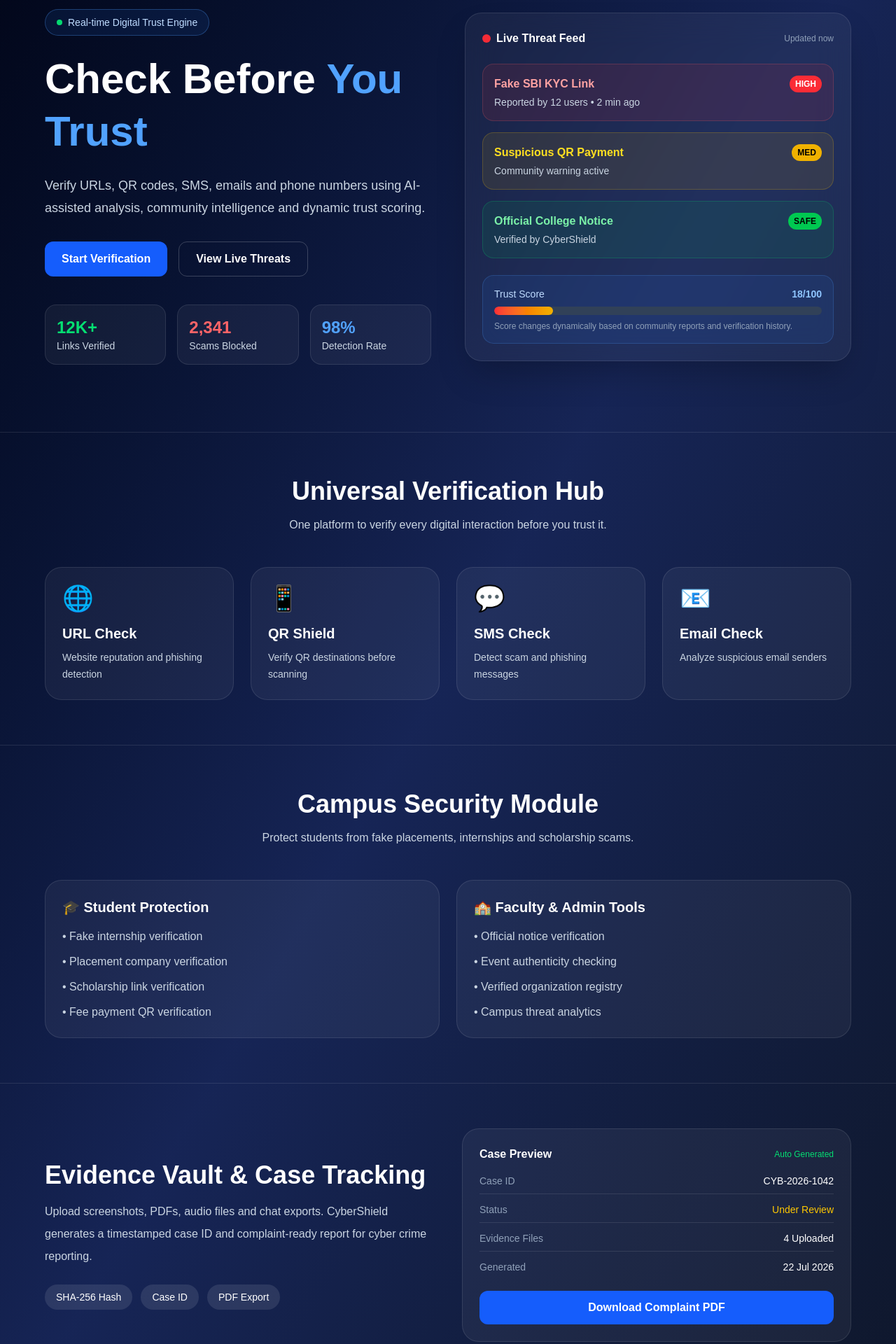
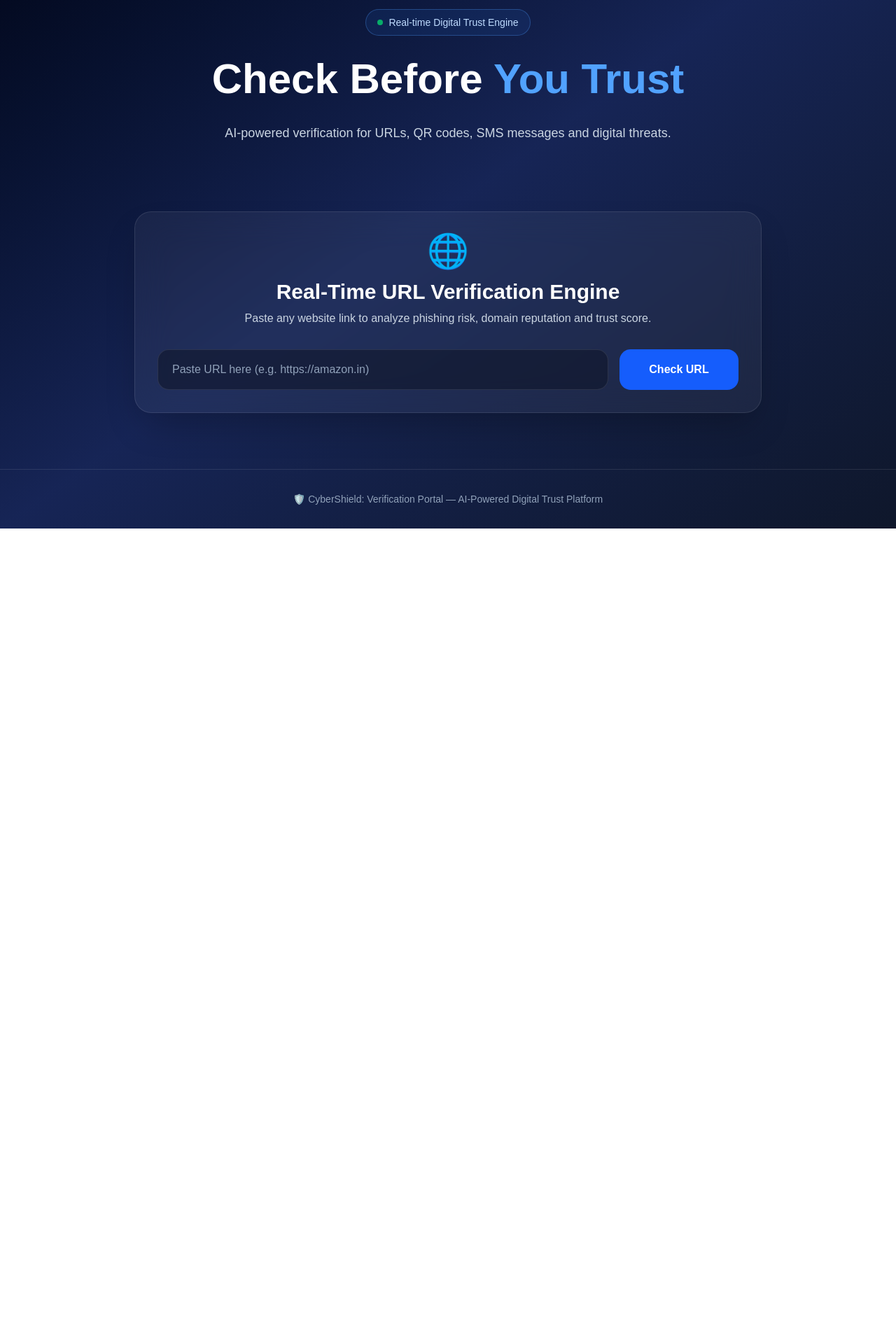
Before and after one commit to jadavdhruvil2812-debug/cybershield-verification-portal, a Next.js app: page / in a window 1280 px wide. Shown: the part 160-2080 px from the top of the page at 70% size. After the commit the page ends 915 px from the top, so only its background shows below. Built offline with nearby package versions, Linux system fonts and the light colour scheme.

Commit message:
Add real-time URL verification engine with trust scoring

```diff
--- a/app/page.tsx
+++ b/app/page.tsx
@@ -1,4 +1,99 @@
+'use client';
+
+import { useState } from 'react';
+
 export default function Home() {
+  const [url, setUrl] = useState('');
+  const [result, setResult] = useState<any>(null);
+  const [loading, setLoading] = useState(false);
+
+  const analyzeUrl = () => {
+    if (!url) return;
+
+    setLoading(true);
+
+    setTimeout(() => {
+      let score = 100;
+      let risk = 'SAFE';
+      let color = 'green';
+      let reasons: string[] = [];
+
+      // Basic URL checks
+      const lowerUrl = url.toLowerCase();
+
+      // HTTPS check
+      if (!lowerUrl.startsWith('https://')) {
+        score -= 25;
+        reasons.push('URL is not using HTTPS encryption');
+      }
+
+      // Suspicious keywords
+      const suspiciousKeywords = [
+        'verify',
+        'login',
+        'update',
+        'kyc',
+        'bank',
+        'secure',
+        'payment',
+        'wallet',
+        'otp',
+      ];
+
+      suspiciousKeywords.forEach((keyword) => {
+        if (lowerUrl.includes(keyword)) {
+          score -= 8;
+          reasons.push(`Suspicious keyword detected: ${keyword}`);
+        }
+      });
+
+      // Fake domain patterns
+      if (
+        lowerUrl.includes('.xyz') ||
+        lowerUrl.includes('.top') ||
+        lowerUrl.includes('.click') ||
+        lowerUrl.includes('.shop')
+      ) {
+        score -= 20;
+        reasons.push('High-risk domain extension detected');
+      }
+
+      // Too many hyphens
+      const hyphenCount = (lowerUrl.match(/-/g) || []).length;
+      if (hyphenCount >= 3) {
+        score -= 15;
+        reasons.push('Domain contains multiple hyphens');
+      }
+
+      // IP address instead of domain
+      if (/\\d+\\.\\d+\\.\\d+\\.\\d+/.test(lowerUrl)) {
+        score -= 30;
+        reasons.push('URL uses direct IP address');
+      }
+
+      // Final classification
+      if (score >= 75) {
+        risk = 'SAFE';
+        color = 'green';
+      } else if (score >= 45) {
+        risk = 'WARNING';
+        color = 'yellow';
+      } else {
+        risk = 'DANGER';
+        color = 'red';
+      }
+
+      setResult({
+        score: Math.max(score, 0),
+        risk,
+        color,
+        reasons,
+      });
+
+      setLoading(false);
+    }, 1500);
+  };
+
   return (
     <main className="min-h-screen bg-gradient-to-br from-slate-950 via-blue-950 to-slate-900 text-white">
       {/* Navbar */}
@@ -17,7 +112,6 @@ export default function Home() {
           <a href="#verify" className="hover:text-white">Verify</a>
           <a href="#alerts" className="hover:text-white">Live Alerts</a>
           <a href="#campus" className="hover:text-white">Campus</a>
-          <a href="#evidence" className="hover:text-white">Evidence</a>
         </div>
 
         <button className="rounded-lg bg-blue-600 px-4 py-2 text-sm font-semibold hover:bg-blue-500 transition">
@@ -26,9 +120,8 @@ export default function Home() {
       </nav>
 
       {/* Hero */}
-      <section className="px-6 py-16 md:py-24">
-        <div className="mx-auto max-w-6xl grid md:grid-cols-2 gap-12 items-center">
-          <div>
+      <section className="px-6 py-16 md:py-24 text-center">
+        <div className="mx-auto max-w-4xl">
           <div className="inline-flex items-center gap-2 rounded-full border border-blue-400/30 bg-blue-500/10 px-4 py-2 text-sm text-blue-200 mb-6">
             <span className="w-2 h-2 rounded-full bg-green-400 animate-pulse"></span>
             Real-time Digital Trust Engine
@@ -39,223 +132,168 @@ export default function Home() {
             <span className="text-blue-400"> You Trust</span>
           </h1>
 
-            <p className="mt-6 text-lg text-slate-300 leading-8 max-w-xl">
-              Verify URLs, QR codes, SMS, emails and phone numbers using AI-assisted analysis,
-              community intelligence and dynamic trust scoring.
+          <p className="mt-6 text-lg text-slate-300 leading-8 max-w-2xl mx-auto">
+            AI-powered verification for URLs, QR codes, SMS messages and digital threats.
           </p>
+        </div>
+      </section>
 
-            <div className="mt-8 flex flex-col sm:flex-row gap-4">
-              <button className="rounded-xl bg-blue-600 px-6 py-3 font-semibold hover:bg-blue-500 transition">
-                Start Verification
-              </button>
-              <button className="rounded-xl border border-white/20 px-6 py-3 font-semibold hover:bg-white/5 transition">
-                View Live Threats
+      {/* REAL URL VERIFICATION ENGINE */}
+      <section id="verify" className="px-6 pb-20">
+        <div className="mx-auto max-w-4xl">
+          <div className="rounded-3xl border border-white/10 bg-white/5 backdrop-blur-xl p-8 shadow-2xl">
+            <div className="text-center mb-8">
+              <div className="text-5xl mb-4">🌐</div>
+              <h2 className="text-3xl font-bold mb-2">
+                Real-Time URL Verification Engine
+              </h2>
+              <p className="text-slate-300">
+                Paste any website link to analyze phishing risk, domain reputation and trust score.
+              </p>
+            </div>
+
+            {/* Input */}
+            <div className="flex flex-col md:flex-row gap-4">
+              <input
+                type="text"
+                value={url}
+                onChange={(e) => setUrl(e.target.value)}
+                placeholder="Paste URL here (e.g. https://amazon.in)"
+                className="flex-1 rounded-2xl border border-white/10 bg-slate-900/60 px-5 py-4 text-white placeholder-slate-400 outline-none focus:border-blue-400 focus:ring-2 focus:ring-blue-400/20"
+              />
+
+              <button
+                onClick={analyzeUrl}
+                disabled={loading}
+                className="rounded-2xl bg-blue-600 px-8 py-4 font-bold hover:bg-blue-500 disabled:opacity-50 transition-all duration-300 min-w-[170px]"
+              >
+                {loading ? 'Analyzing...' : 'Check URL'}
               </button>
             </div>
 
-            {/* Live Stats */}
-            <div className="mt-10 grid grid-cols-3 gap-4">
-              <div className="rounded-2xl bg-white/5 border border-white/10 p-4">
-                <div className="text-2xl font-bold text-green-400">12K+</div>
-                <div className="text-sm text-slate-300">Links Verified</div>
+            {/* Loading */}
+            {loading && (
+              <div className="mt-8 text-center">
+                <div className="inline-flex items-center gap-3 rounded-2xl bg-blue-500/10 border border-blue-400/20 px-6 py-4">
+                  <div className="w-5 h-5 border-2 border-blue-400 border-t-transparent rounded-full animate-spin"></div>
+                  <span className="text-blue-200 font-medium">
+                    AI engine is analyzing the URL...
+                  </span>
                 </div>
-              <div className="rounded-2xl bg-white/5 border border-white/10 p-4">
-                <div className="text-2xl font-bold text-red-400">2,341</div>
-                <div className="text-sm text-slate-300">Scams Blocked</div>
               </div>
-              <div className="rounded-2xl bg-white/5 border border-white/10 p-4">
-                <div className="text-2xl font-bold text-blue-400">98%</div>
-                <div className="text-sm text-slate-300">Detection Rate</div>
+            )}
+
+            {/* Result */}
+            {result && !loading && (
+              <div className="mt-8 rounded-3xl border border-white/10 bg-slate-900/60 p-6">
+                <div className="flex flex-col md:flex-row items-center justify-between gap-4 mb-6">
+                  <div className="flex items-center gap-3">
+                    <div
+                      className={`w-4 h-4 rounded-full ${
+                        result.color === 'green'
+                          ? 'bg-green-400'
+                          : result.color === 'yellow'
+                          ? 'bg-yellow-400'
+                          : 'bg-red-400'
+                      }`}
+                    ></div>
+                    <h3 className="text-2xl font-bold">Analysis Result</h3>
                   </div>
+
+                  <div
+                    className={`px-4 py-2 rounded-full text-sm font-bold ${
+                      result.color === 'green'
+                        ? 'bg-green-500 text-black'
+                        : result.color === 'yellow'
+                        ? 'bg-yellow-500 text-black'
+                        : 'bg-red-500 text-white'
+                    }`}
+                  >
+                    {result.risk}
                   </div>
                 </div>
 
-          {/* Live Threat Card */}
-          <div className="relative">
-            <div className="rounded-3xl border border-white/10 bg-white/5 backdrop-blur-xl p-6 shadow-2xl">
-              <div className="flex items-center justify-between mb-6">
-                <div className="flex items-center gap-2">
-                  <div className="w-3 h-3 rounded-full bg-red-500 animate-pulse"></div>
-                  <span className="font-semibold">Live Threat Feed</span>
-                </div>
-                <span className="text-xs text-slate-400">Updated now</span>
+                {/* Trust Score */}
+                <div className="mb-6">
+                  <div className="flex justify-between items-center mb-2">
+                    <span className="text-slate-300 font-medium">Trust Score</span>
+                    <span
+                      className={`text-2xl font-black ${
+                        result.color === 'green'
+                          ? 'text-green-400'
+                          : result.color === 'yellow'
+                          ? 'text-yellow-400'
+                          : 'text-red-400'
+                      }`}
+                    >
+                      {result.score}/100
+                    </span>
                   </div>
 
-              <div className="space-y-4">
-                <div className="rounded-2xl bg-red-500/10 border border-red-400/20 p-4">
-                  <div className="flex items-start justify-between">
-                    <div>
-                      <div className="font-semibold text-red-300">Fake SBI KYC Link</div>
-                      <div className="text-sm text-slate-300 mt-1">Reported by 12 users • 2 min ago</div>
-                    </div>
-                    <span className="rounded-full bg-red-500 px-2 py-1 text-xs font-bold">HIGH</span>
+                  <div className="h-4 rounded-full bg-slate-700 overflow-hidden">
+                    <div
+                      className={`h-full rounded-full transition-all duration-700 ${
+                        result.color === 'green'
+                          ? 'bg-gradient-to-r from-green-500 to-emerald-400'
+                          : result.color === 'yellow'
+                          ? 'bg-gradient-to-r from-yellow-500 to-orange-400'
+                          : 'bg-gradient-to-r from-red-500 to-red-400'
+                      }`}
+                      style={{ width: `${result.score}%` }}
+                    ></div>
                   </div>
                 </div>
 
-                <div className="rounded-2xl bg-yellow-500/10 border border-yellow-400/20 p-4">
-                  <div className="flex items-start justify-between">
-                    <div>
-                      <div className="font-semibold text-yellow-300">Suspicious QR Payment</div>
-                      <div className="text-sm text-slate-300 mt-1">Community warning active</div>
-                    </div>
-                    <span className="rounded-full bg-yellow-500 px-2 py-1 text-xs font-bold text-black">MED</span>
-                  </div>
+                {/* AI Explanation */}
+                <div className="mb-6 rounded-2xl bg-blue-500/10 border border-blue-400/20 p-4">
+                  <div className="flex items-center gap-2 mb-2">
+                    <span className="text-xl">🤖</span>
+                    <span className="font-semibold text-blue-200">AI Explanation</span>
                   </div>
 
-                <div className="rounded-2xl bg-green-500/10 border border-green-400/20 p-4">
-                  <div className="flex items-start justify-between">
-                    <div>
-                      <div className="font-semibold text-green-300">Official College Notice</div>
-                      <div className="text-sm text-slate-300 mt-1">Verified by CyberShield</div>
-                    </div>
-                    <span className="rounded-full bg-green-500 px-2 py-1 text-xs font-bold text-black">SAFE</span>
-                  </div>
-                </div>
-              </div>
-
-              <div className="mt-6 rounded-2xl bg-blue-500/10 border border-blue-400/20 p-4">
-                <div className="flex items-center justify-between mb-2">
-                  <span className="text-sm text-blue-200">Trust Score</span>
-                  <span className="text-sm font-bold text-blue-300">18/100</span>
-                </div>
-                <div className="h-3 rounded-full bg-slate-700 overflow-hidden">
-                  <div className="h-full w-[18%] rounded-full bg-gradient-to-r from-red-500 to-yellow-500"></div>
-                </div>
-                <p className="mt-2 text-xs text-slate-400">
-                  Score changes dynamically based on community reports and verification history.
-                </p>
-              </div>
-            </div>
-          </div>
-        </div>
-      </section>
-
-      {/* Verification Modules */}
-      <section id="verify" className="px-6 py-16 border-t border-white/10">
-        <div className="mx-auto max-w-6xl">
-          <div className="text-center mb-12">
-            <h2 className="text-3xl md:text-4xl font-bold">Universal Verification Hub</h2>
-            <p className="mt-4 text-slate-300 max-w-2xl mx-auto">
-              One platform to verify every digital interaction before you trust it.
+                  <p className="text-slate-200 leading-7">
+                    {result.risk === 'SAFE'
+                      ? 'This URL appears to be legitimate. It uses secure HTTPS encryption and does not contain major phishing indicators.'
+                      : result.risk === 'WARNING'
+                      ? 'This URL contains some suspicious characteristics. Users should verify the domain carefully before entering personal information.'
+                      : 'This URL shows multiple phishing indicators including suspicious patterns, risky domain characteristics or security weaknesses. Avoid sharing credentials or payment information.'}
                   </p>
                 </div>
 
-          <div className="grid md:grid-cols-2 lg:grid-cols-4 gap-6">
-            {[
-              { icon: "🌐", title: "URL Check", desc: "Website reputation and phishing detection" },
-              { icon: "📱", title: "QR Shield", desc: "Verify QR destinations before scanning" },
-              { icon: "💬", title: "SMS Check", desc: "Detect scam and phishing messages" },
-              { icon: "📧", title: "Email Check", desc: "Analyze suspicious email senders" },
-            ].map((item) => (
-              <div
-                key={item.title}
-                className="group rounded-3xl border border-white/10 bg-white/5 p-6 hover:bg-white/10 hover:border-blue-400/40 transition-all duration-300"
+                {/* Reasons */}
+                <div>
+                  <h4 className="font-semibold mb-3 text-slate-200">
+                    Detection Details
+                  </h4>
+
+                  {result.reasons.length > 0 ? (
+                    <ul className="space-y-2">
+                      {result.reasons.map((reason: string, index: number) => (
+                        <li
+                          key={index}
+                          className="flex items-start gap-3 rounded-xl bg-slate-800/60 p-3 text-slate-300"
                         >
-                <div className="text-4xl mb-4 group-hover:scale-110 transition-transform">{item.icon}</div>
-                <h3 className="text-xl font-bold mb-2">{item.title}</h3>
-                <p className="text-slate-300 text-sm leading-6">{item.desc}</p>
+                          <span className="text-red-400 mt-0.5">⚠️</span>
+                          <span>{reason}</span>
+                        </li>
+                      ))}
+                    </ul>
+                  ) : (
+                    <div className="flex items-center gap-3 rounded-xl bg-green-500/10 border border-green-400/20 p-4 text-green-200">
+                      <span className="text-xl">✅</span>
+                      <span>No suspicious indicators were detected by the CyberShield engine.</span>
                     </div>
-            ))}
+                  )}
                 </div>
               </div>
-      </section>
-
-      {/* Campus Module */}
-      <section id="campus" className="px-6 py-16 border-t border-white/10">
-        <div className="mx-auto max-w-6xl">
-          <div className="text-center mb-12">
-            <h2 className="text-3xl md:text-4xl font-bold">Campus Security Module</h2>
-            <p className="mt-4 text-slate-300">
-              Protect students from fake placements, internships and scholarship scams.
-            </p>
-          </div>
-
-          <div className="grid md:grid-cols-2 gap-6">
-            <div className="rounded-3xl bg-white/5 border border-white/10 p-6">
-              <h3 className="text-xl font-bold mb-4">🎓 Student Protection</h3>
-              <ul className="space-y-3 text-slate-300">
-                <li>• Fake internship verification</li>
-                <li>• Placement company verification</li>
-                <li>• Scholarship link verification</li>
-                <li>• Fee payment QR verification</li>
-              </ul>
-            </div>
-
-            <div className="rounded-3xl bg-white/5 border border-white/10 p-6">
-              <h3 className="text-xl font-bold mb-4">🏫 Faculty & Admin Tools</h3>
-              <ul className="space-y-3 text-slate-300">
-                <li>• Official notice verification</li>
-                <li>• Event authenticity checking</li>
-                <li>• Verified organization registry</li>
-                <li>• Campus threat analytics</li>
-              </ul>
-            </div>
-          </div>
-        </div>
-      </section>
-
-      {/* Evidence Vault */}
-      <section id="evidence" className="px-6 py-16 border-t border-white/10">
-        <div className="mx-auto max-w-6xl grid md:grid-cols-2 gap-10 items-center">
-          <div>
-            <h2 className="text-3xl md:text-4xl font-bold">Evidence Vault & Case Tracking</h2>
-            <p className="mt-4 text-slate-300 leading-8">
-              Upload screenshots, PDFs, audio files and chat exports. CyberShield generates a
-              timestamped case ID and complaint-ready report for cyber crime reporting.
-            </p>
-
-            <div className="mt-6 flex flex-wrap gap-3">
-              <span className="rounded-full bg-white/10 px-4 py-2 text-sm">SHA-256 Hash</span>
-              <span className="rounded-full bg-white/10 px-4 py-2 text-sm">Case ID</span>
-              <span className="rounded-full bg-white/10 px-4 py-2 text-sm">PDF Export</span>
-            </div>
-          </div>
-
-          <div className="rounded-3xl bg-white/5 border border-white/10 p-6">
-            <div className="flex items-center justify-between mb-4">
-              <h3 className="font-bold">Case Preview</h3>
-              <span className="text-xs text-green-400">Auto Generated</span>
-            </div>
-
-            <div className="space-y-3 text-sm">
-              <div className="flex justify-between border-b border-white/10 pb-2">
-                <span className="text-slate-400">Case ID</span>
-                <span>CYB-2026-1042</span>
-              </div>
-              <div className="flex justify-between border-b border-white/10 pb-2">
-                <span className="text-slate-400">Status</span>
-                <span className="text-yellow-400">Under Review</span>
-              </div>
-              <div className="flex justify-between border-b border-white/10 pb-2">
-                <span className="text-slate-400">Evidence Files</span>
-                <span>4 Uploaded</span>
-              </div>
-              <div className="flex justify-between">
-                <span className="text-slate-400">Generated</span>
-                <span>22 Jul 2026</span>
-              </div>
-            </div>
-
-            <button className="mt-6 w-full rounded-xl bg-blue-600 py-3 font-semibold hover:bg-blue-500 transition">
-              Download Complaint PDF
-            </button>
+            )}
           </div>
         </div>
       </section>
 
       {/* Footer */}
-      <footer className="border-t border-white/10 px-6 py-8">
-        <div className="mx-auto max-w-6xl flex flex-col md:flex-row items-center justify-between gap-4 text-sm text-slate-400">
-          <div className="flex items-center gap-2">
-            <span className="text-lg">🛡️</span>
-            <span>CyberShield: Verification Portal</span>
-          </div>
-          <div className="flex items-center gap-6">
-            <span>Real-time Verification</span>
-            <span>Community Intelligence</span>
-            <span>Digital Trust Platform</span>
-          </div>
-        </div>
+      <footer className="border-t border-white/10 px-6 py-8 text-center text-slate-400 text-sm">
+        <p>🛡️ CyberShield: Verification Portal — AI-Powered Digital Trust Platform</p>
       </footer>
     </main>
   );
```
Lines whose indentation alone changed are shown as unchanged.
